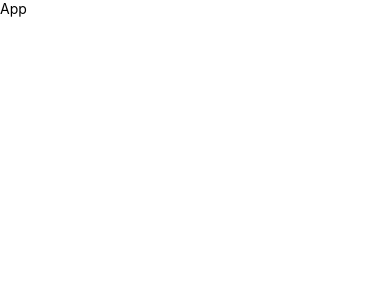
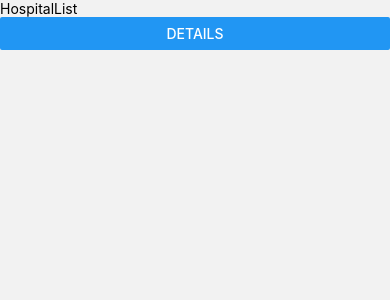
Before and after one commit to slatqh/Hospitals, a React Native app: screen / in a window 390 px wide. Shown: the top 300 px of the page. Built offline with nearby package versions, Linux system fonts and the light colour scheme.

Commit message:
navigation

```diff
--- a/App.tsx
+++ b/App.tsx
@@ -1,10 +1,11 @@
 import React from 'react';
-import {Text, SafeAreaView} from 'react-native';
+import {SafeAreaView} from 'react-native';
+import AppNavigator from './src/navigation/AppNavigations';
 
 const App = () => {
   return (
-    <SafeAreaView>
-      <Text>App</Text>
+    <SafeAreaView style={{flex: 1}}>
+      <AppNavigator />
     </SafeAreaView>
   );
 };
--- /dev/null
+++ b/src/navigation/AppNavigations.tsx
@@ -0,0 +1,14 @@
+import React from 'react';
+import {NavigationContainer} from '@react-navigation/native';
+
+import {MainNavigator} from './MainNav';
+
+const AppNavigator = () => {
+  return (
+    <NavigationContainer>
+      <MainNavigator />
+    </NavigationContainer>
+  );
+};
+
+export default AppNavigator;
--- /dev/null
+++ b/src/navigation/MainNav.tsx
@@ -0,0 +1,39 @@
+import * as React from 'react';
+import {RouteProp} from '@react-navigation/native';
+import {
+  createNativeStackNavigator,
+  NativeStackNavigationProp,
+} from '@react-navigation/native-stack';
+
+import {HospitalDetails, HospitalList} from '../screens';
+
+export enum MainNav {
+  HOSPITALS_LIST = 'Hospitals',
+  HOSPITALS_DETAILS = 'HospitalDetals',
+}
+export type MainNavParamList = {
+  Hospitals: undefined;
+  HospitalDetals: undefined;
+};
+export type MainNavProps<T extends keyof MainNavParamList> = {
+  navigation: NativeStackNavigationProp<MainNavParamList, T>;
+  route: RouteProp<MainNavParamList, T>;
+};
+const MainStack = createNativeStackNavigator();
+
+export const MainNavigator = () => {
+  return (
+    <MainStack.Navigator
+      screenOptions={{headerShown: false}}
+      initialRouteName={MainNav.HOSPITALS_LIST}>
+      <MainStack.Screen
+        name={MainNav.HOSPITALS_LIST}
+        component={HospitalList}
+      />
+      <MainStack.Screen
+        name={MainNav.HOSPITALS_DETAILS}
+        component={HospitalDetails}
+      />
+    </MainStack.Navigator>
+  );
+};
--- /dev/null
+++ b/src/screens/HospitalDetails.tsx
@@ -0,0 +1,13 @@
+import {View, Text, Button} from 'react-native';
+import React from 'react';
+import {MainNavProps} from '../navigation/MainNav';
+
+export const HospitalDetails = (props: MainNavProps<'HospitalDetals'>) => {
+  const {navigation} = props;
+  return (
+    <View>
+      <Text>HospitalDetails </Text>
+      <Button title="Go Back" onPress={() => navigation.goBack()} />
+    </View>
+  );
+};
--- /dev/null
+++ b/src/screens/HospitalList.tsx
@@ -0,0 +1,17 @@
+import {View, Text, Button} from 'react-native';
+import React from 'react';
+import {useNavigation} from '@react-navigation/native';
+import {MainNavProps} from '../navigation/MainNav';
+
+export const HospitalList = (props: MainNavProps<'Hospitals'>) => {
+  const {navigation} = props;
+  return (
+    <View>
+      <Text>HospitalList </Text>
+      <Button
+        title="Details"
+        onPress={() => navigation.navigate('HospitalDetals')}
+      />
+    </View>
+  );
+};
--- /dev/null
+++ b/src/screens/index.ts
@@ -0,0 +1,4 @@
+import {HospitalDetails} from './HospitalDetails';
+import {HospitalList} from './HospitalList';
+
+export {HospitalDetails, HospitalList};
```
Also changed, not shown: package.json (+8 -1 lines), src/components/index.ts (added), src/index.ts (added), src/theme/colors.ts (added), 2 other files (tests, documents, lock files or other folders).
